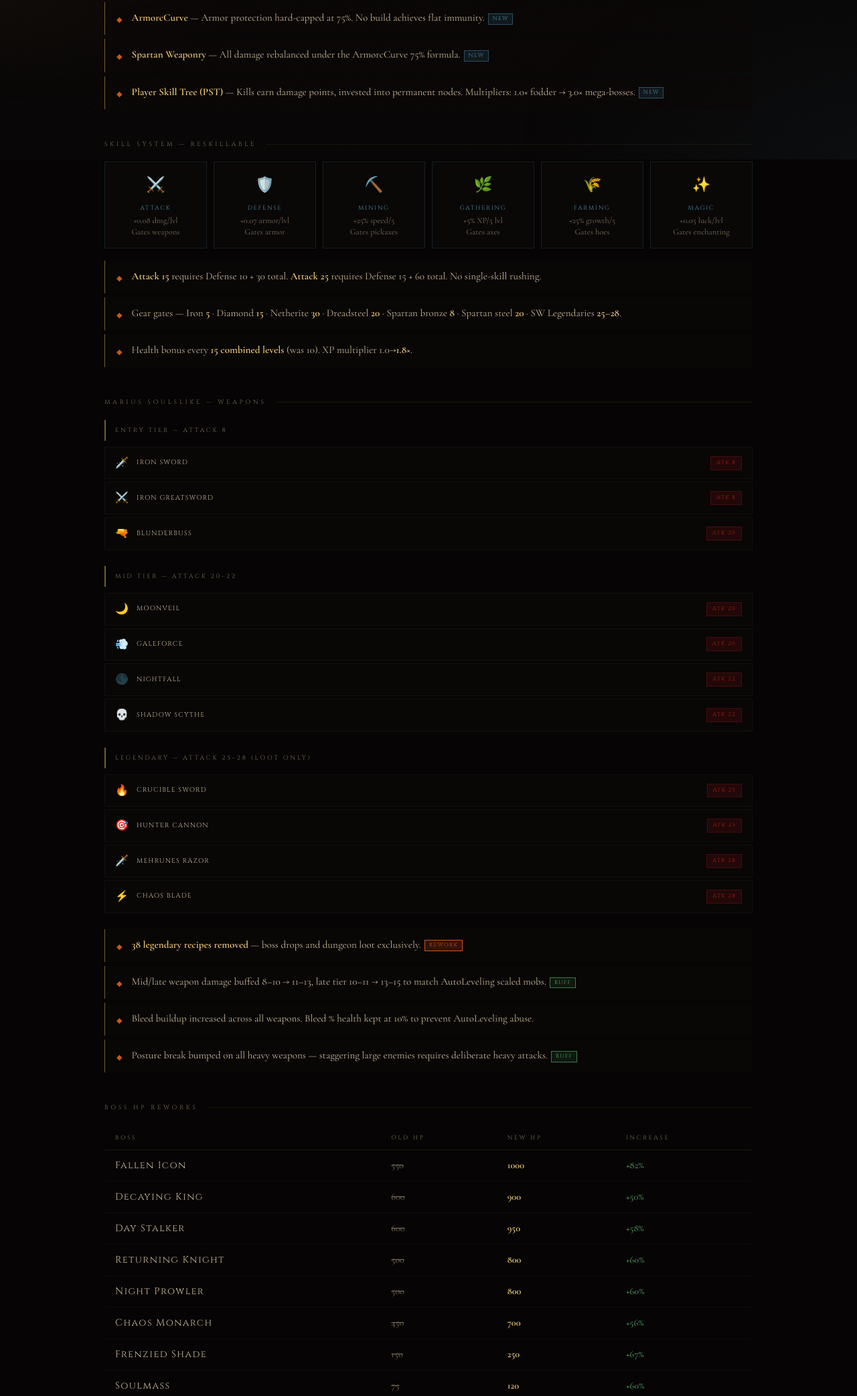
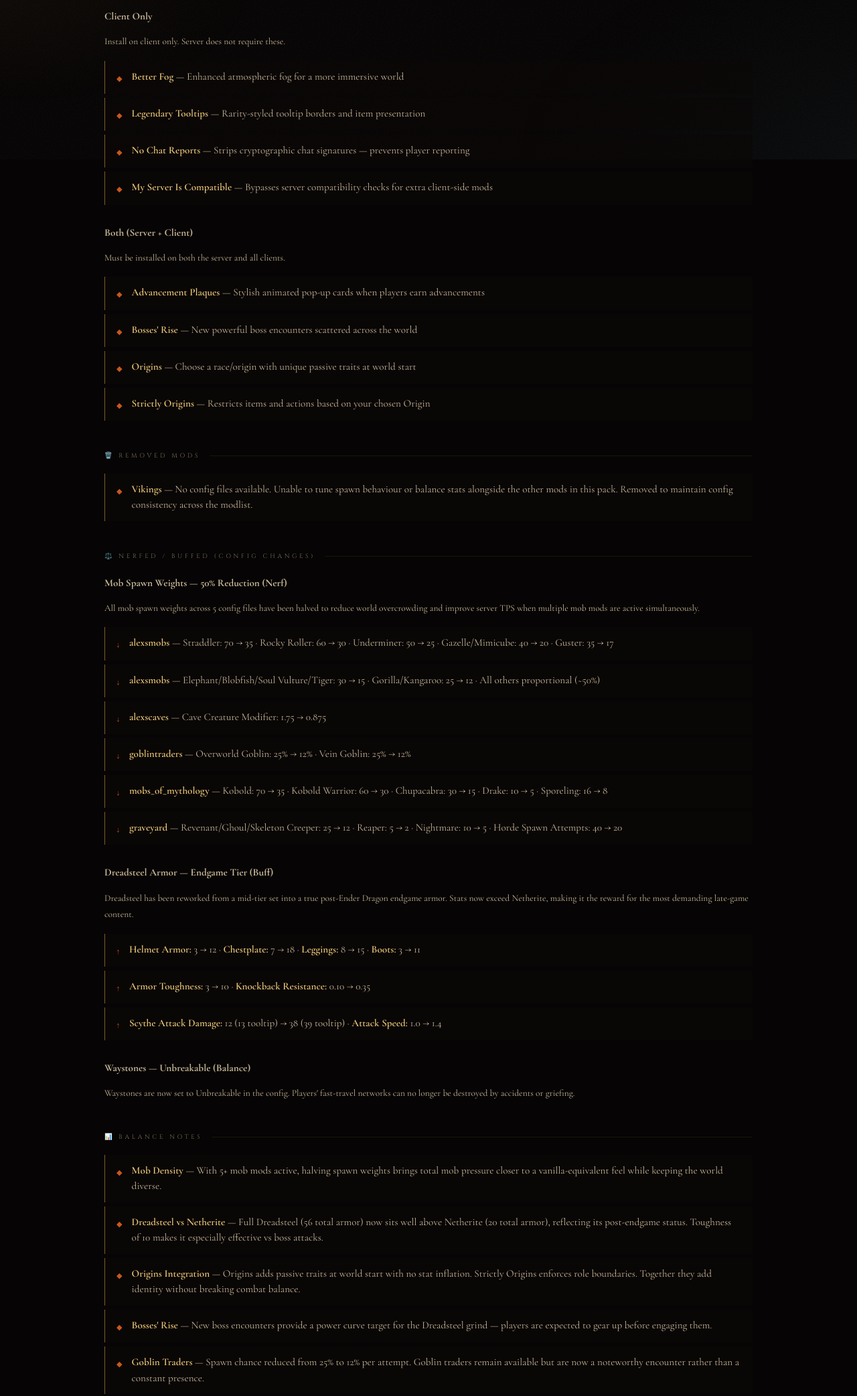
Before and after one commit to rickyrickric/Dragon-Horizons-Alpha, a website: page public/patchnotes.html in a window 1280 px wide. Shown: the part 562-2646 px from the top of the page at 67% size. Drawn offline with nearby package versions, Linux system fonts and the light colour scheme; a web font is replaced by a local one.

Commit message:
Update patch notes to v2.0.1 - Major balance and content update

```diff
--- a/public/patchnotes.html
+++ b/public/patchnotes.html
@@ -24,112 +24,133 @@
   <div class="ch rv">
     <div class="ch-eyebrow">Version History</div>
     <h1 class="ch-title">Patch Notes</h1>
-    <div style="display:inline-block;font-family:var(--fc);font-size:.55rem;font-weight:700;letter-spacing:.35em;padding:4px 18px;border:1px solid var(--blood);color:var(--blood-b);background:rgba(107,18,18,.15);text-transform:uppercase;margin-bottom:4px;">v1.0.1 Alpha · March 1, 2026</div>
+    <div style="display:inline-block;font-family:var(--fc);font-size:.55rem;font-weight:700;letter-spacing:.35em;padding:4px 18px;border:1px solid var(--blood);color:var(--blood-b);background:rgba(107,18,18,.15);text-transform:uppercase;margin-bottom:4px;">🐉 v2.0.1 · March 6, 2026</div>
     <div class="ch-rule"></div>
   </div>
 
-  <!-- NEW MODS -->
+  <!-- OVERVIEW -->
   <div class="rv rv2" style="margin-bottom:44px;">
-    <div class="sh">New Mods Added</div>
+    <div class="sh">Overview</div>
     <div class="scroll">
-      <div class="scroll-e"><span class="sg">◆</span><span class="st"><strong>Marius Soulslike</strong> — Posture, bleed, 9 original bosses, a full legendary weapon arsenal. 38 legendary recipes disabled — loot only.<span class="rtag rnw">New</span></span></div>
-      <div class="scroll-e"><span class="sg">◆</span><span class="st"><strong>Reskillable</strong> — 8 disciplines gate all gear. Skills cross-invest to advance. XP cost 1.8×. Max level 32.<span class="rtag rnw">New</span></span></div>
-      <div class="scroll-e"><span class="sg">◆</span><span class="st"><strong>AutoLeveling</strong> — Mob stats scale by distance from spawn. Max level 20. Health/attack 0.1→0.07, explosion 0.1→0.05.<span class="rtag rnw">New</span></span></div>
-      <div class="scroll-e"><span class="sg">◆</span><span class="st"><strong>ArmorcCurve</strong> — Armor protection hard-capped at 75%. No build achieves flat immunity.<span class="rtag rnw">New</span></span></div>
-      <div class="scroll-e"><span class="sg">◆</span><span class="st"><strong>Spartan Weaponry</strong> — All damage rebalanced under the ArmorcCurve 75% formula.<span class="rtag rnw">New</span></span></div>
-      <div class="scroll-e"><span class="sg">◆</span><span class="st"><strong>Player Skill Tree (PST)</strong> — Kills earn damage points, invested into permanent nodes. Multipliers: 1.0× fodder → 3.0× mega-bosses.<span class="rtag rnw">New</span></span></div>
+      <div class="scroll-e"><span class="sg">◆</span><span class="st"><strong>v2.0.1</strong> is a major balance and content update for Dragon's Horizon. This patch overhauls mob spawn density across five mod configs, tunes Dreadsteel into a true endgame armor set, expands the modlist with boss and identity mods, removes an unbalanceable mod, and improves quality-of-life with client-side additions. <strong>Waystones are now permanently unbreakable.</strong></span></div>
     </div>
   </div>
 
-  <!-- SKILL SYSTEM -->
-  <div class="rv" style="margin-bottom:44px;">
-    <div class="sh">Skill System — Reskillable</div>
-    <div class="skill-grid" style="margin-bottom:18px;">
-      <div class="snode"><div class="sn-em">⚔️</div><div class="sn-nm">Attack</div><div class="sn-st">+0.08 dmg/lvl<br>Gates weapons</div></div>
-      <div class="snode"><div class="sn-em">🛡️</div><div class="sn-nm">Defense</div><div class="sn-st">+0.07 armor/lvl<br>Gates armor</div></div>
-      <div class="snode"><div class="sn-em">⛏️</div><div class="sn-nm">Mining</div><div class="sn-st">+25% speed/5<br>Gates pickaxes</div></div>
-      <div class="snode"><div class="sn-em">🌿</div><div class="sn-nm">Gathering</div><div class="sn-st">+5% XP/5 lvl<br>Gates axes</div></div>
-      <div class="snode"><div class="sn-em">🌾</div><div class="sn-nm">Farming</div><div class="sn-st">+25% growth/5<br>Gates hoes</div></div>
-      <div class="snode"><div class="sn-em">✨</div><div class="sn-nm">Magic</div><div class="sn-st">+0.05 luck/lvl<br>Gates enchanting</div></div>
+  <!-- ADDED MODS -->
+  <div class="rv rv2" style="margin-bottom:44px;">
+    <div class="sh">✅ Added Mods</div>
+
+    <div style="margin-bottom:28px;">
+      <div style="font-weight:700;font-size:.95rem;color:var(--gold-a);margin-bottom:12px;">Client Only</div>
+      <div style="font-size:.85rem;color:var(--text-sub);margin-bottom:16px;">Install on client only. Server does not require these.</div>
+      <div class="scroll">
+        <div class="scroll-e"><span class="sg">◆</span><span class="st"><strong>Better Fog</strong> — Enhanced atmospheric fog for a more immersive world</span></div>
+        <div class="scroll-e"><span class="sg">◆</span><span class="st"><strong>Legendary Tooltips</strong> — Rarity-styled tooltip borders and item presentation</span></div>
+        <div class="scroll-e"><span class="sg">◆</span><span class="st"><strong>No Chat Reports</strong> — Strips cryptographic chat signatures — prevents player reporting</span></div>
+        <div class="scroll-e"><span class="sg">◆</span><span class="st"><strong>My Server Is Compatible</strong> — Bypasses server compatibility checks for extra client-side mods</span></div>
+      </div>
     </div>
-    <div class="scroll">
-      <div class="scroll-e"><span class="sg">◆</span><span class="st"><strong>Attack 15</strong> requires Defense 10 + 30 total. <strong>Attack 25</strong> requires Defense 15 + 60 total. No single-skill rushing.</span></div>
-      <div class="scroll-e"><span class="sg">◆</span><span class="st">Gear gates — Iron <strong>5</strong> · Diamond <strong>15</strong> · Netherite <strong>30</strong> · Dreadsteel <strong>20</strong> · Spartan bronze <strong>8</strong> · Spartan steel <strong>20</strong> · SW Legendaries <strong>25–28</strong>.</span></div>
-      <div class="scroll-e"><span class="sg">◆</span><span class="st">Health bonus every <strong>15 combined levels</strong> (was 10). XP multiplier 1.0→<strong>1.8×</strong>.</span></div>
+
+    <div>
+      <div style="font-weight:700;font-size:.95rem;color:var(--gold-a);margin-bottom:12px;">Both (Server + Client)</div>
+      <div style="font-size:.85rem;color:var(--text-sub);margin-bottom:16px;">Must be installed on both the server and all clients.</div>
+      <div class="scroll">
+        <div class="scroll-e"><span class="sg">◆</span><span class="st"><strong>Advancement Plaques</strong> — Stylish animated pop-up cards when players earn advancements</span></div>
+        <div class="scroll-e"><span class="sg">◆</span><span class="st"><strong>Bosses' Rise</strong> — New powerful boss encounters scattered across the world</span></div>
+        <div class="scroll-e"><span class="sg">◆</span><span class="st"><strong>Origins</strong> — Choose a race/origin with unique passive traits at world start</span></div>
+        <div class="scroll-e"><span class="sg">◆</span><span class="st"><strong>Strictly Origins</strong> — Restricts items and actions based on your chosen Origin</span></div>
+      </div>
     </div>
   </div>
 
-  <!-- WEAPONS -->
+  <!-- REMOVED MODS -->
   <div class="rv" style="margin-bottom:44px;">
-    <div class="sh">Marius Soulslike — Weapons</div>
-
-    <div class="tier-blk">
-      <div class="tier-hd">Entry Tier — Attack 8</div>
-      <div class="wrow"><span class="wem">🗡️</span><span class="wnm">Iron Sword</span><span class="wreq">ATK 8</span></div>
-      <div class="wrow"><span class="wem">⚔️</span><span class="wnm">Iron Greatsword</span><span class="wreq">ATK 8</span></div>
-      <div class="wrow"><span class="wem">🔫</span><span class="wnm">Blunderbuss</span><span class="wreq">ATK 20</span></div>
-    </div>
-    <div class="tier-blk">
-      <div class="tier-hd">Mid Tier — Attack 20–22</div>
-      <div class="wrow"><span class="wem">🌙</span><span class="wnm">Moonveil</span><span class="wreq">ATK 20</span></div>
-      <div class="wrow"><span class="wem">💨</span><span class="wnm">Galeforce</span><span class="wreq">ATK 20</span></div>
-      <div class="wrow"><span class="wem">🌑</span><span class="wnm">Nightfall</span><span class="wreq">ATK 22</span></div>
-      <div class="wrow"><span class="wem">💀</span><span class="wnm">Shadow Scythe</span><span class="wreq">ATK 22</span></div>
-    </div>
-    <div class="tier-blk">
-      <div class="tier-hd">Legendary — Attack 25–28 (Loot Only)</div>
-      <div class="wrow"><span class="wem">🔥</span><span class="wnm">Crucible Sword</span><span class="wreq">ATK 25</span></div>
-      <div class="wrow"><span class="wem">🎯</span><span class="wnm">Hunter Cannon</span><span class="wreq">ATK 25</span></div>
-      <div class="wrow"><span class="wem">🗡️</span><span class="wnm">Mehrunes Razor</span><span class="wreq">ATK 28</span></div>
-      <div class="wrow"><span class="wem">⚡</span><span class="wnm">Chaos Blade</span><span class="wreq">ATK 28</span></div>
-    </div>
-
+    <div class="sh">🗑️ Removed Mods</div>
     <div class="scroll">
-      <div class="scroll-e"><span class="sg">◆</span><span class="st"><strong>38 legendary recipes removed</strong> — boss drops and dungeon loot exclusively.<span class="rtag rw">Rework</span></span></div>
-      <div class="scroll-e"><span class="sg">◆</span><span class="st">Mid/late weapon damage buffed 8–10 → 11–13, late tier 10–11 → 13–15 to match AutoLeveling scaled mobs.<span class="rtag rb">Buff</span></span></div>
-      <div class="scroll-e"><span class="sg">◆</span><span class="st">Bleed buildup increased across all weapons. Bleed % health kept at 10% to prevent AutoLeveling abuse.</span></div>
-      <div class="scroll-e"><span class="sg">◆</span><span class="st">Posture break bumped on all heavy weapons — staggering large enemies requires deliberate heavy attacks.<span class="rtag rb">Buff</span></span></div>
+      <div class="scroll-e"><span class="sg">◆</span><span class="st"><strong>Vikings</strong> — No config files available. Unable to tune spawn behaviour or balance stats alongside the other mods in this pack. Removed to maintain config consistency across the modlist.</span></div>
     </div>
   </div>
 
-  <!-- BOSSES -->
+  <!-- BALANCE CHANGES -->
   <div class="rv" style="margin-bottom:44px;">
-    <div class="sh">Boss HP Reworks</div>
-    <table class="boss-tbl">
-      <thead>
-        <tr><th>Boss</th><th>Old HP</th><th>New HP</th><th>Increase</th></tr>
-      </thead>
-      <tbody>
-        <tr><td class="bnm">Fallen Icon</td><td class="vold">550</td><td class="vnew">1000</td><td class="vinc">+82%</td></tr>
-        <tr><td class="bnm">Decaying King</td><td class="vold">600</td><td class="vnew">900</td><td class="vinc">+50%</td></tr>
-        <tr><td class="bnm">Day Stalker</td><td class="vold">600</td><td class="vnew">950</td><td class="vinc">+58%</td></tr>
-        <tr><td class="bnm">Returning Knight</td><td class="vold">500</td><td class="vnew">800</td><td class="vinc">+60%</td></tr>
-        <tr><td class="bnm">Night Prowler</td><td class="vold">500</td><td class="vnew">800</td><td class="vinc">+60%</td></tr>
-        <tr><td class="bnm">Chaos Monarch</td><td class="vold">450</td><td class="vnew">700</td><td class="vinc">+56%</td></tr>
-        <tr><td class="bnm">Frenzied Shade</td><td class="vold">150</td><td class="vnew">250</td><td class="vinc">+67%</td></tr>
-        <tr><td class="bnm">Soulmass</td><td class="vold">75</td><td class="vnew">120</td><td class="vinc">+60%</td></tr>
-        <tr><td class="bnm">Withered Demon</td><td class="vold">80</td><td class="vnew">130</td><td class="vinc">+63%</td></tr>
-      </tbody>
-    </table>
-    <div class="scroll" style="margin-top:8px;">
-      <div class="scroll-e"><span class="sg">◆</span><span class="st">All major bosses received <strong>armor increases</strong> matching ArmorcCurve's 75% cap formula.</span></div>
-      <div class="scroll-e"><span class="sg">◆</span><span class="st">PST multipliers — <strong>Chaos Monarch, Fallen Icon, IaF Dragons</strong> grant 3.0× points. Highest tier in the system.</span></div>
+    <div class="sh">⚖️ Nerfed / Buffed (Config Changes)</div>
+
+    <div style="margin-bottom:28px;">
+      <div style="font-weight:700;font-size:.95rem;color:var(--gold-a);margin-bottom:12px;">Mob Spawn Weights — 50% Reduction (Nerf)</div>
+      <div style="font-size:.85rem;color:var(--text-sub);margin-bottom:16px;">All mob spawn weights across 5 config files have been halved to reduce world overcrowding and improve server TPS when multiple mob mods are active simultaneously.</div>
+      <div class="scroll">
+        <div class="scroll-e"><span class="sg">↓</span><span class="st"><strong>alexsmobs</strong> — Straddler: 70 → 35 · Rocky Roller: 60 → 30 · Underminer: 50 → 25 · Gazelle/Mimicube: 40 → 20 · Guster: 35 → 17</span></div>
+        <div class="scroll-e"><span class="sg">↓</span><span class="st"><strong>alexsmobs</strong> — Elephant/Blobfish/Soul Vulture/Tiger: 30 → 15 · Gorilla/Kangaroo: 25 → 12 · All others proportional (~50%)</span></div>
+        <div class="scroll-e"><span class="sg">↓</span><span class="st"><strong>alexscaves</strong> — Cave Creature Modifier: 1.75 → 0.875</span></div>
+        <div class="scroll-e"><span class="sg">↓</span><span class="st"><strong>goblintraders</strong> — Overworld Goblin: 25% → 12% · Vein Goblin: 25% → 12%</span></div>
+        <div class="scroll-e"><span class="sg">↓</span><span class="st"><strong>mobs_of_mythology</strong> — Kobold: 70 → 35 · Kobold Warrior: 60 → 30 · Chupacabra: 30 → 15 · Drake: 10 → 5 · Sporeling: 16 → 8</span></div>
+        <div class="scroll-e"><span class="sg">↓</span><span class="st"><strong>graveyard</strong> — Revenant/Ghoul/Skeleton Creeper: 25 → 12 · Reaper: 5 → 2 · Nightmare: 10 → 5 · Horde Spawn Attempts: 40 → 20</span></div>
+      </div>
+    </div>
+
+    <div>
+      <div style="font-weight:700;font-size:.95rem;color:var(--gold-a);margin-bottom:12px;">Dreadsteel Armor — Endgame Tier (Buff)</div>
+      <div style="font-size:.85rem;color:var(--text-sub);margin-bottom:16px;">Dreadsteel has been reworked from a mid-tier set into a true post-Ender Dragon endgame armor. Stats now exceed Netherite, making it the reward for the most demanding late-game content.</div>
+      <div class="scroll">
+        <div class="scroll-e"><span class="sg">↑</span><span class="st"><strong>Helmet Armor:</strong> 3 → 12 · <strong>Chestplate:</strong> 7 → 18 · <strong>Leggings:</strong> 8 → 15 · <strong>Boots:</strong> 3 → 11</span></div>
+        <div class="scroll-e"><span class="sg">↑</span><span class="st"><strong>Armor Toughness:</strong> 3 → 10 · <strong>Knockback Resistance:</strong> 0.10 → 0.35</span></div>
+        <div class="scroll-e"><span class="sg">↑</span><span class="st"><strong>Scythe Attack Damage:</strong> 12 (13 tooltip) → 38 (39 tooltip) · <strong>Attack Speed:</strong> 1.0 → 1.4</span></div>
+      </div>
+    </div>
+
+    <div style="margin-top:28px;">
+      <div style="font-weight:700;font-size:.95rem;color:var(--gold-a);margin-bottom:12px;">Waystones — Unbreakable (Balance)</div>
+      <div style="font-size:.85rem;color:var(--text-sub);">Waystones are now set to Unbreakable in the config. Players' fast-travel networks can no longer be destroyed by accidents or griefing.</div>
     </div>
   </div>
 
-  <!-- WORLD & COMBAT -->
+  <!-- BALANCE NOTES -->
   <div class="rv" style="margin-bottom:44px;">
-    <div class="sh">World &amp; Combat Balance</div>
+    <div class="sh">📊 Balance Notes</div>
     <div class="scroll">
-      <div class="scroll-e"><span class="sg">◆</span><span class="st"><strong>AutoLeveling</strong> level cap 20. Scaling 0.1→0.07 health/attack/armor, 0.1→0.05 explosion/projectile.<span class="rtag rn">Nerf</span></span></div>
-      <div class="scroll-e"><span class="sg">◆</span><span class="st"><strong>Ice &amp; Fire dragons</strong> remain at full power. Pathfinding threads capped to reduce TPS during extended fights.</span></div>
-      <div class="scroll-e"><span class="sg">◆</span><span class="st"><strong>Illager Invasion</strong> — Necromancer, Provoker, and Archivist variants disabled.<span class="rtag rn">Nerf</span></span></div>
-      <div class="scroll-e"><span class="sg">◆</span><span class="st"><strong>Creeper Overhaul</strong> — Block destruction disabled. Cave, Dripstone &amp; Mushroom variants removed.</span></div>
-      <div class="scroll-e"><span class="sg">◆</span><span class="st"><strong>Savage &amp; Ravage</strong> — Creeper block destruction off. Evoker totems disabled.<span class="rtag rn">Nerf</span></span></div>
-      <div class="scroll-e"><span class="sg">◆</span><span class="st"><strong>Dreadsteel</strong> armor total 46→21. Scythe damage 49→16. Sits correctly between Iron and Diamond tier.<span class="rtag rn">Nerf</span></span></div>
-      <div class="scroll-e"><span class="sg">◆</span><span class="st"><strong>Bow</strong> 6→7. <strong>Crossbow</strong> 9→11. Impact multiplier 0.2→0.15.</span></div>
-      <div class="scroll-e"><span class="sg">◆</span><span class="st"><strong>Attribute caps:</strong> Attack dmg 150 · Max HP 400 · Armor 40 · Toughness 25 · Follow range 64 · Knockback 10.</span></div>
-      <div class="scroll-e"><span class="sg">◆</span><span class="st"><strong>Artifact rarity</strong> 1.0→1.8. Equipment chance halved. <strong>Curios</strong> capped — Ring ×2 · Necklace ×1 · Belt ×1 · Charm ×1.</span></div>
+      <div class="scroll-e"><span class="sg">◆</span><span class="st"><strong>Mob Density</strong> — With 5+ mob mods active, halving spawn weights brings total mob pressure closer to a vanilla-equivalent feel while keeping the world diverse.</span></div>
+      <div class="scroll-e"><span class="sg">◆</span><span class="st"><strong>Dreadsteel vs Netherite</strong> — Full Dreadsteel (56 total armor) now sits well above Netherite (20 total armor), reflecting its post-endgame status. Toughness of 10 makes it especially effective vs boss attacks.</span></div>
+      <div class="scroll-e"><span class="sg">◆</span><span class="st"><strong>Origins Integration</strong> — Origins adds passive traits at world start with no stat inflation. Strictly Origins enforces role boundaries. Together they add identity without breaking combat balance.</span></div>
+      <div class="scroll-e"><span class="sg">◆</span><span class="st"><strong>Bosses' Rise</strong> — New boss encounters provide a power curve target for the Dreadsteel grind — players are expected to gear up before engaging them.</span></div>
+      <div class="scroll-e"><span class="sg">◆</span><span class="st"><strong>Goblin Traders</strong> — Spawn chance reduced from 25% to 12% per attempt. Goblin traders remain available but are now a noteworthy encounter rather than a constant presence.</span></div>
+      <div class="scroll-e"><span class="sg">◆</span><span class="st"><strong>Graveyard Hordes</strong> — Horde spawn attempts halved (40→20). Graveyard biomes remain dangerous but no longer spawn overwhelming numbers simultaneously.</span></div>
+    </div>
+  </div>
+
+  <!-- BUG FIXES -->
+  <div class="rv" style="margin-bottom:44px;">
+    <div class="sh">🔧 Bug Fixes</div>
+    <div class="scroll">
+      <div class="scroll-e"><span class="sg">✓</span><span class="st"><strong>Waystones</strong> — Waystone blocks could be broken by players or explosions, destroying fast-travel networks. Now set to Unbreakable.</span></div>
+      <div class="scroll-e"><span class="sg">✓</span><span class="st"><strong>Chat Reports</strong> — Player chat messages carried cryptographic signatures enabling Mojang report system. No Chat Reports mod removes signatures server-wide.</span></div>
+      <div class="scroll-e"><span class="sg">✓</span><span class="st"><strong>Client Mod Compatibility</strong> — Clients with extra client-side mods were rejected by the server. My Server Is Compatible resolves the version mismatch check.</span></div>
+      <div class="scroll-e"><span class="sg">✓</span><span class="st"><strong>Server TPS</strong> — Excess mob spawn pressure from stacked mob mods caused TPS drops in loaded chunks. Spawn weight reduction across all 5 configs addresses this.</span></div>
+    </div>
+  </div>
+
+  <!-- KNOWN ISSUES -->
+  <div class="rv" style="margin-bottom:44px;">
+    <div class="sh">⚠️ Known Issues</div>
+    <div class="scroll">
+      <div class="scroll-e"><span class="sg">⚖</span><span class="st"><strong>Creeper Overhaul</strong> — Spawn weight config uses boolean toggles only — numeric spawn rate tuning is not available without datapack edits. Creeper density unchanged.</span></div>
+      <div class="scroll-e"><span class="sg">⚖</span><span class="st"><strong>Illager Invasion</strong> — No numeric spawn weights exist in config. Illager raid composition toggles only. Raid frequency is controlled by vanilla Bad Omen mechanics.</span></div>
+      <div class="scroll-e"><span class="sg">⚖</span><span class="st"><strong>Savage & Ravage</strong> — Config only contains behaviour toggles (evoker totems, vex health, AI). Raid spawn frequency not adjustable via config in this version.</span></div>
+    </div>
+  </div>
+
+  <!-- CHANGE SUMMARY -->
+  <div class="rv" style="margin-bottom:44px;">
+    <div class="sh">📋 Full Change Summary</div>
+    <div class="scroll">
+      <div class="scroll-e"><span class="sg">◆</span><span class="st"><strong>Mods Added (Client Only):</strong> Better Fog, Legendary Tooltips, No Chat Reports, My Server Is Compatible</span></div>
+      <div class="scroll-e"><span class="sg">◆</span><span class="st"><strong>Mods Added (Both):</strong> Advancement Plaques, Bosses' Rise, Origins, Strictly Origins</span></div>
+      <div class="scroll-e"><span class="sg">◆</span><span class="st"><strong>Mods Removed:</strong> Vikings (no config / unbalanceable)</span></div>
+      <div class="scroll-e"><span class="sg">◆</span><span class="st"><strong>Configs Nerfed:</strong> alexsmobs, alexscaves-general, goblintraders-entities, mobs_of_mythology, graveyard — all spawn weights ×0.5</span></div>
+      <div class="scroll-e"><span class="sg">◆</span><span class="st"><strong>Configs Buffed:</strong> dreadsteel — full endgame armor & scythe stat rework</span></div>
+      <div class="scroll-e"><span class="sg">◆</span><span class="st"><strong>Config Balance:</strong> waystones — set Unbreakable</span></div>
+      <div class="scroll-e"><span class="sg">◆</span><span class="st"><strong>Bug Fixes:</strong> Waystone destruction, Chat Reporting, Client mod compatibility, Server TPS</span></div>
+      <div class="scroll-e"><span class="sg">◆</span><span class="st"><strong>Known Issues:</strong> Creeper Overhaul, Illager Invasion, Savage & Ravage — no numeric spawn config available</span></div>
+      <div class="scroll-e"><span class="sg">◆</span><span class="st"><strong>Total Mods:</strong> 72 mods  •  Forge 1.20.1 <span style="color:var(--text-sub);">(Minecraft 1.20.1)</span></span></div>
     </div>
   </div>
 
@@ -138,7 +159,7 @@
 
 <footer>
   <div class="ft-g">⚜</div>
-  <div class="ft-t">Reckt's Dragon Horizons — v1.0.1 Alpha</div>
+  <div class="ft-t">Reckt's Dragon Horizons — v2.0.1</div>
   <div class="ft-l">Built for those who seek the horizon beyond the flame.</div>
   <div class="ft-cr">Created by Ric Angelo Galo · With the help of Claude</div>
 </footer>
```
